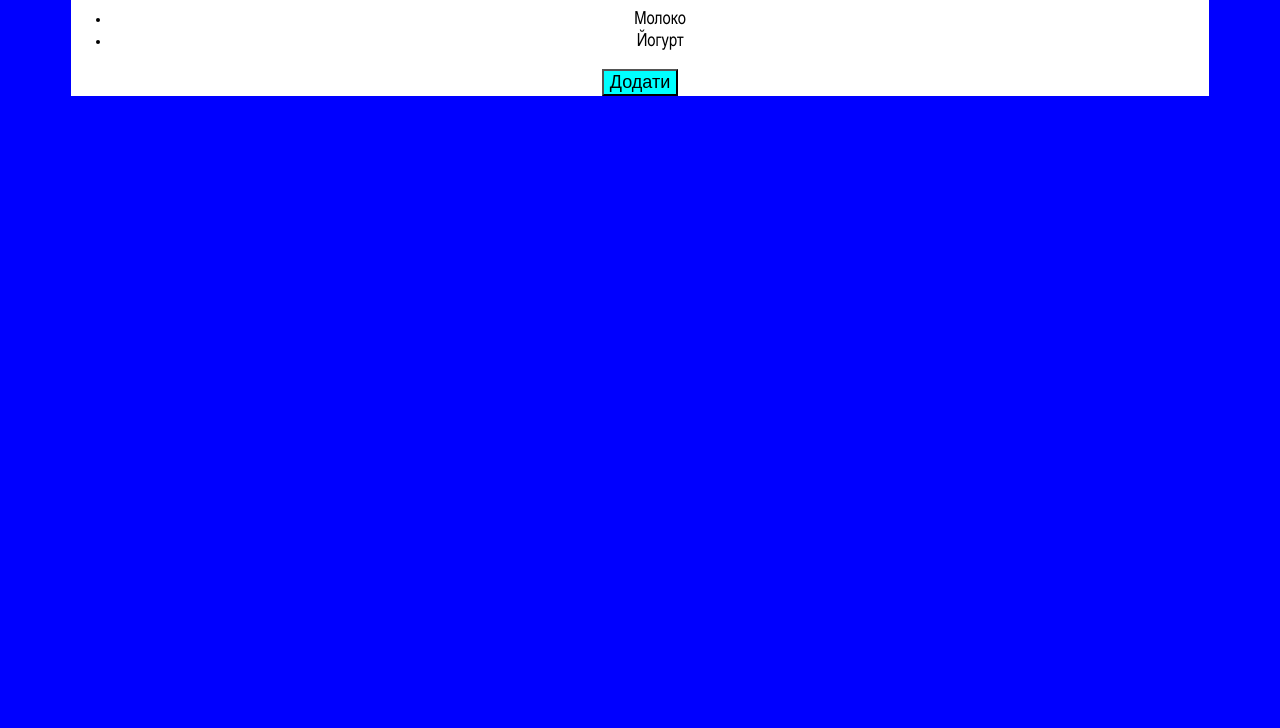
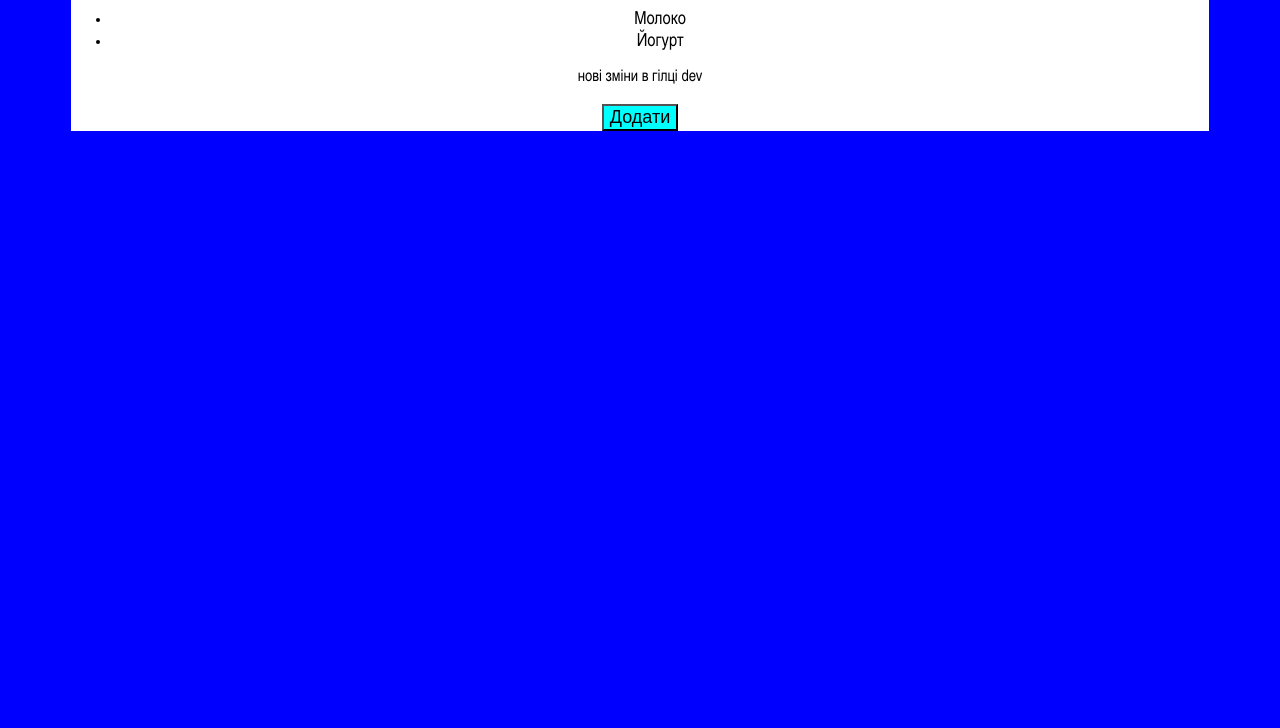
Before and after one commit to sharkhiper/SHOPINGLIST, a plain HTML site: page index.html in a window 1280 px wide. Shown: the part 72-800 px from the top of the page. Drawn offline with Linux system fonts and the light colour scheme.

Commit message:
на нову гілку

```diff
--- a/index.html
+++ b/index.html
@@ -14,8 +14,8 @@
         <li>Молоко</li>
         <li>Йогурт</li>
     </ul>
-
-    <button onclick="addListItem()"> Додати</button></div>
+   <p>нові зміни в гілці dev</p>
+   <button onclick="addListItem()"> Додати</button></div>
     <script src="index.js"></script>
 </body>
 </html>
```
